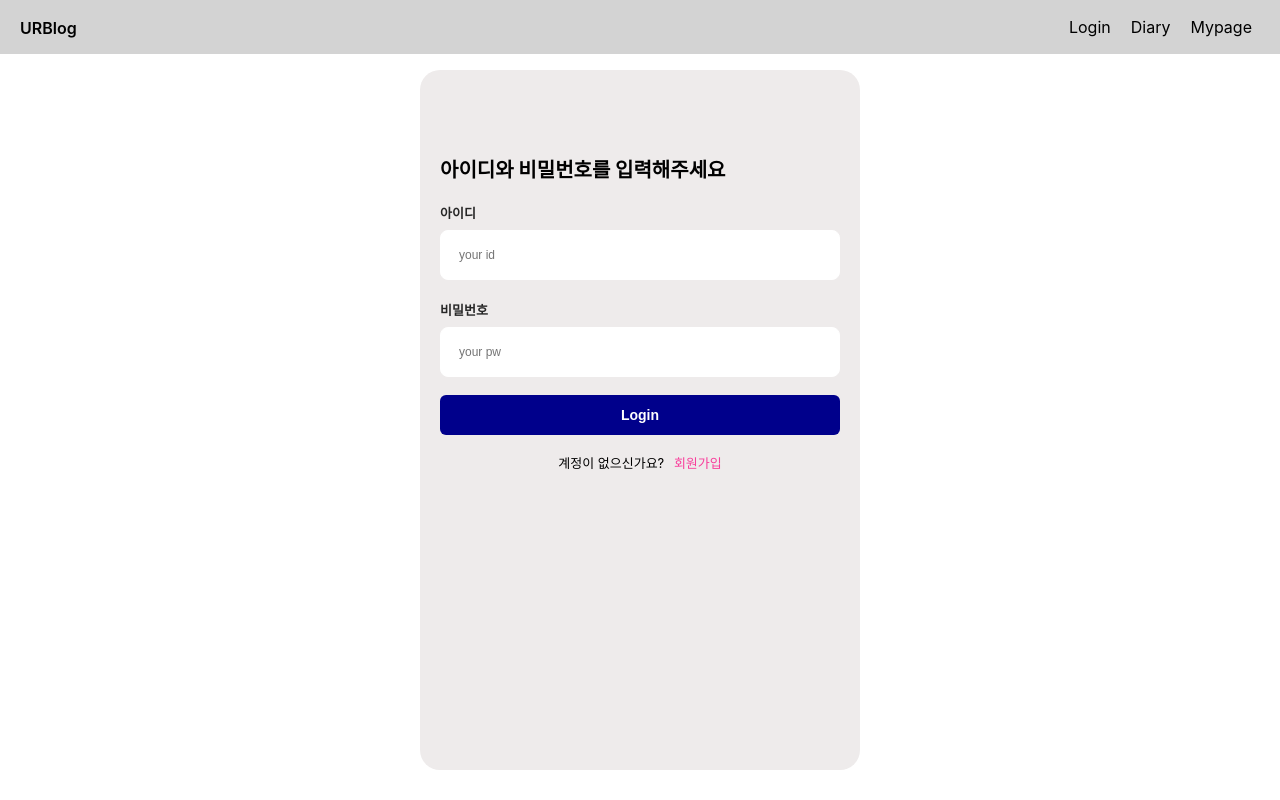
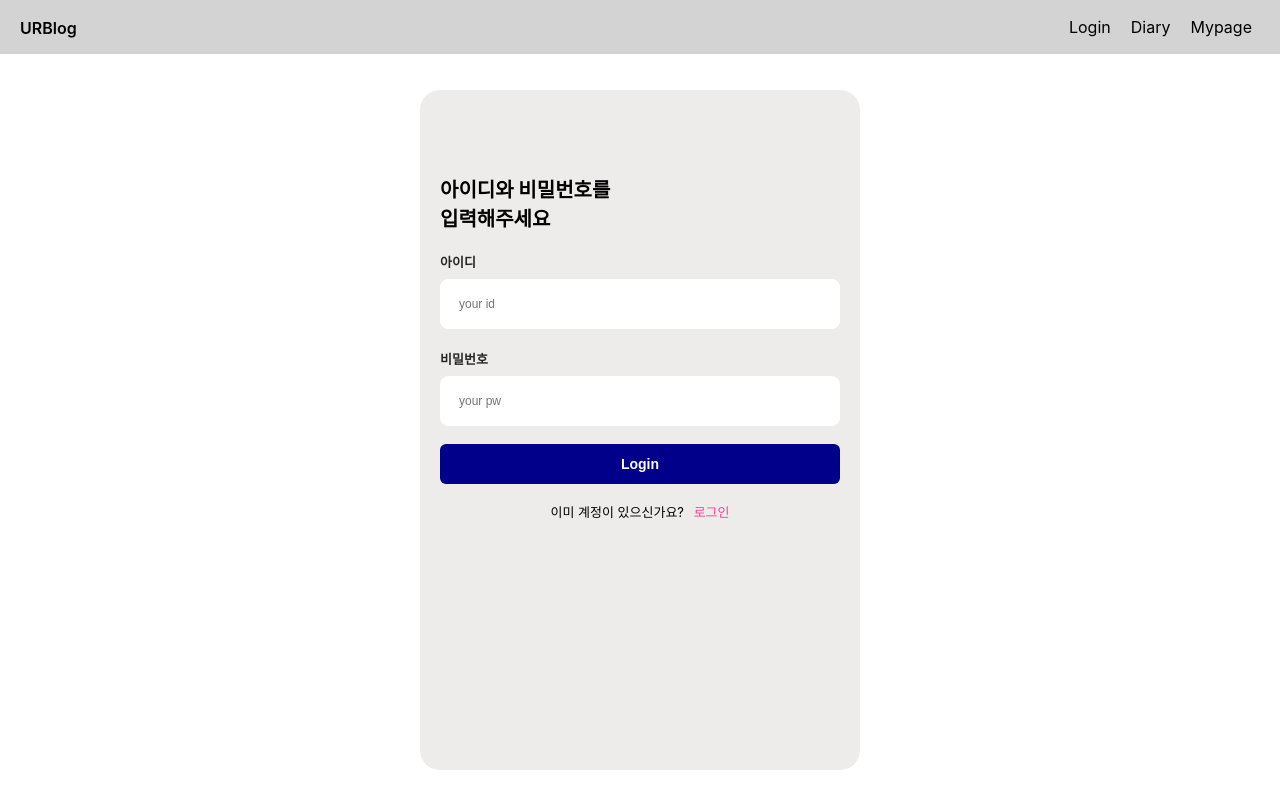
Before and after one commit to sandy424/react-blog, a React (Create React App) app: page /Sign in a window 1280 px wide. Built offline with nearby package versions, Linux system fonts and the light colour scheme.

Commit message:
[update] 로그인 회원가입 수정

```diff
--- a/package.json
+++ b/package.json
@@ -10,7 +10,7 @@
     "react": "^19.1.0",
     "react-dom": "^19.1.0",
     "react-router-dom": "^6.30.0",
-    "react-scripts": "5.0.1",
+    "react-scripts": "^5.0.1",
     "web-vitals": "^2.1.4"
   },
   "scripts": {
--- a/src/component/Login.css
+++ b/src/component/Login.css
@@ -1,7 +1,7 @@
 .page {
     position: absolute;
     width: 100%;
-    top: 70px;
+    top: 90px;
     bottom: 30px;
     max-width: 400px;
     padding: 20px 20px;
--- a/src/component/Login.js
+++ b/src/component/Login.js
@@ -1,5 +1,5 @@
 import React, {useState} from 'react';
-import {Link}  from 'react-router-dom';
+import {Link, useNavigate} from 'react-router-dom';
 import './Login.css';
 
 const User = {
@@ -19,10 +19,13 @@ export default function Login() {
             [id]: value
         });
     }
+    const navigate = useNavigate();
 
     const onClick = () => {
         if(id === User.id && pw === User.pw) {
             alert('로그인 했습니다.');
+            navigate('/');
+
         }else {
             alert('등록되지 않은 회원이거나 입력한 값이 일치하지 않습니다.');
         }
--- a/src/component/Sign.js
+++ b/src/component/Sign.js
@@ -26,7 +26,7 @@ function Sign() {
         <div className='page'>
                     <div className='title'>
                         <br/>
-                        아이디와 비밀번호를 입력해주세요
+                        아이디와 비밀번호를<br/> 입력해주세요
                     </div>
 
                     <div>
@@ -46,7 +46,7 @@ function Sign() {
                         </div>
 
                         <div style={{marginTop: "18px"}} className='signView'>
-                            계정이 없으신가요? <Link className='signLink' to={'/Sign'}>회원가입</Link>
+                            이미 계정이 있으신가요? <Link className='signLink' to={'/Login'}>로그인</Link>
                         </div>
                     </div>
                 </div>
```
Also changed, not shown: src/component/Diary.css (added), 1 other file (tests, documents, lock files or other folders).
